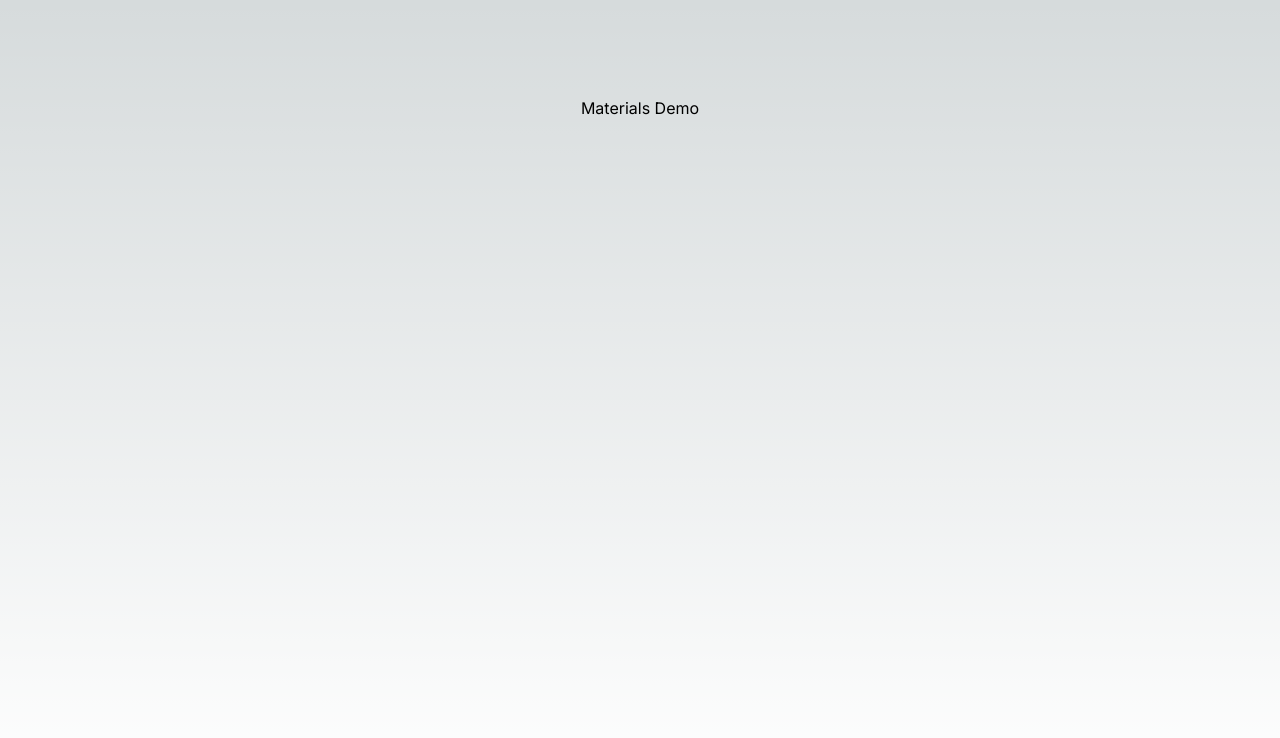
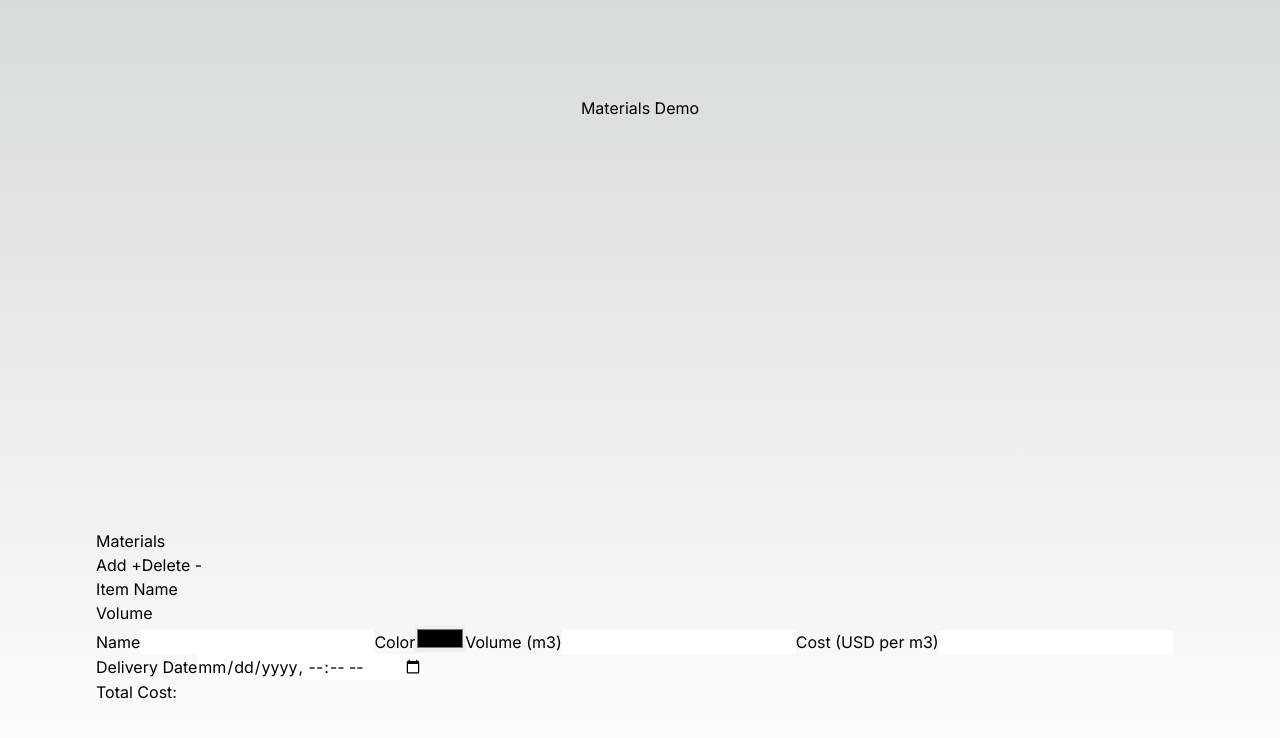
Before and after one commit to gregoryMD/materials-catalog, a Next.js app: page / in a window 1280 px wide. Shown: the top 738 px of the page. Built offline with nearby package versions, Linux system fonts and the light colour scheme.

Commit message:
static front-end built

```diff
--- a/src/app/page.tsx
+++ b/src/app/page.tsx
@@ -1,9 +1,19 @@
 import Image from "next/image";
+import Header from "../components/Header";
+import List from "@/components/List";
+import Details from "@/components/Details";
+import Footer from "@/components/Footer";
 
 export default function Home() {
   return (
     <main className="flex min-h-screen flex-col items-center justify-between p-24">
       <h1>Materials Demo </h1>
+      <div>
+        <Header />
+        <List />
+        <Details />
+        <Footer />
+      </div>
     </main>
   );
 }
--- /dev/null
+++ b/src/components/ActionsBar.tsx
@@ -0,0 +1,8 @@
+export default function ActionsBar() {
+  return (
+    <div>
+      <button>Add + </button>
+      <button>Delete - </button>
+    </div>
+  );
+}
--- /dev/null
+++ b/src/components/Details.tsx
@@ -0,0 +1,43 @@
+"use client";
+
+export default function Details() {
+  return (
+    <div>
+      <label htmlFor="name">Name</label>
+      <input
+        type="text"
+        id="name"
+        onChange={() => {}}
+        onBlur={() => {}}
+      ></input>
+      <label htmlFor="color">Color</label>
+      <input
+        type="color"
+        id="color"
+        onChange={() => {}}
+        onBlur={() => {}}
+      ></input>
+      <label htmlFor="volume">Volume (m3)</label>
+      <input
+        type="number"
+        id="volume"
+        onChange={() => {}}
+        onBlur={() => {}}
+      ></input>
+      <label htmlFor="cost">Cost (USD per m3)</label>
+      <input
+        type="number"
+        id="cost"
+        onChange={() => {}}
+        onBlur={() => {}}
+      ></input>
+      <label htmlFor="date">Delivery Date</label>
+      <input
+        type="datetime-local"
+        id="date"
+        onChange={() => {}}
+        onBlur={() => {}}
+      ></input>
+    </div>
+  );
+}
--- /dev/null
+++ b/src/components/Footer.tsx
@@ -0,0 +1,10 @@
+export default function Total() {
+  let total;
+
+  return (
+    <div>
+      <p>Total Cost:</p>
+      <p>{total}</p>
+    </div>
+  );
+}
--- /dev/null
+++ b/src/components/Header.tsx
@@ -0,0 +1,10 @@
+import ActionsBar from "./ActionsBar";
+
+export default function Header() {
+  return (
+    <div>
+      <h1>Materials</h1>
+      <ActionsBar />
+    </div>
+  );
+}
--- /dev/null
+++ b/src/components/List.tsx
@@ -0,0 +1,10 @@
+import ListItem from "./ListItem";
+export default function List() {
+  return (
+    <div>
+      {" "}
+      {/*map over materials array*/}
+      <ListItem />
+    </div>
+  );
+}
--- /dev/null
+++ b/src/components/ListItem.tsx
@@ -0,0 +1,8 @@
+export default function ListItem() {
+  return (
+    <div>
+      <p>Item Name</p>
+      <p>Volume</p>
+    </div>
+  );
+}
```
